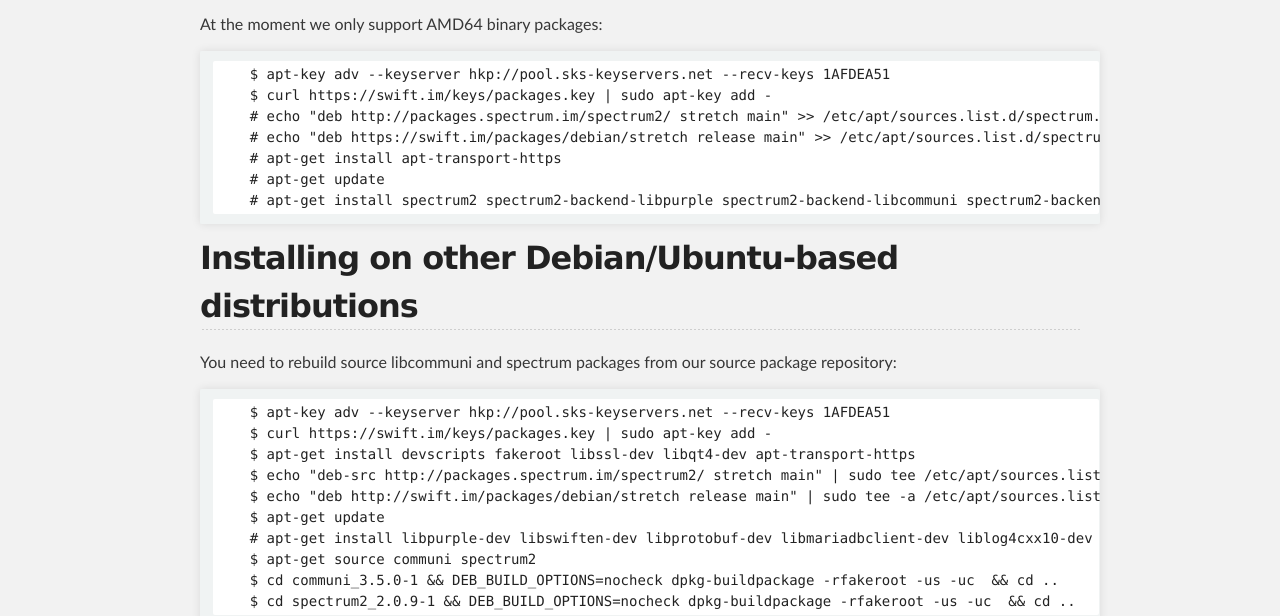
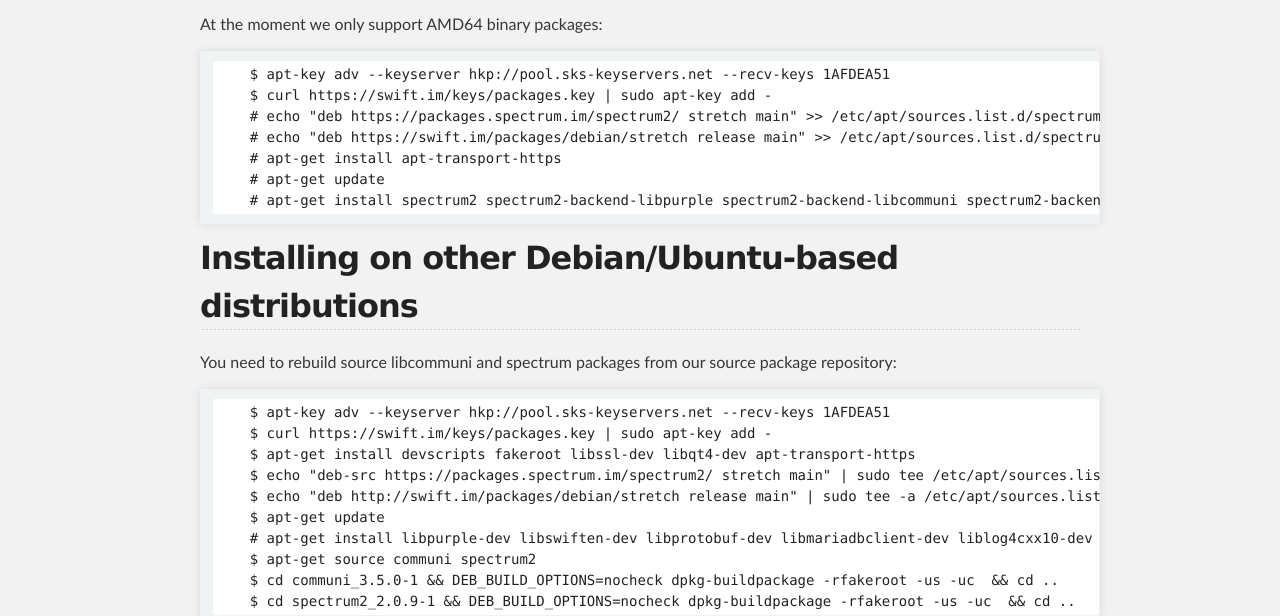
Before and after one commit to SpectrumIM/spectrum2, a Jekyll site: the page built from documentation/installation/packages_debian_ubuntu.md, in a window 1280 px wide. Shown: the part 306-922 px from the top of the page. Built offline with Jekyll 4.4.1, drawn with Linux system fonts in a browser that asks for light colours; some of the changed lines change nothing that is shown.

Commit message:
Update packages_debian_ubuntu.md
HTTP -> HTTPS

```diff
--- a/documentation/installation/packages_debian_ubuntu.md
+++ b/documentation/installation/packages_debian_ubuntu.md
@@ -10,7 +10,7 @@
 
         $ apt-key adv --keyserver hkp://pool.sks-keyservers.net --recv-keys 1AFDEA51
         $ curl https://swift.im/keys/packages.key | sudo apt-key add -
-        # echo "deb http://packages.spectrum.im/spectrum2/ stretch main" >> /etc/apt/sources.list.d/spectrum.list
+        # echo "deb https://packages.spectrum.im/spectrum2/ stretch main" >> /etc/apt/sources.list.d/spectrum.list
         # echo "deb https://swift.im/packages/debian/stretch release main" >> /etc/apt/sources.list.d/spectrum.list
         # apt-get install apt-transport-https
         # apt-get update
@@ -24,7 +24,7 @@
         $ apt-key adv --keyserver hkp://pool.sks-keyservers.net --recv-keys 1AFDEA51
         $ curl https://swift.im/keys/packages.key | sudo apt-key add -
         $ apt-get install devscripts fakeroot libssl-dev libqt4-dev apt-transport-https
-        $ echo "deb-src http://packages.spectrum.im/spectrum2/ stretch main" | sudo tee /etc/apt/sources.list.d/spectrum.list
+        $ echo "deb-src https://packages.spectrum.im/spectrum2/ stretch main" | sudo tee /etc/apt/sources.list.d/spectrum.list
         $ echo "deb http://swift.im/packages/debian/stretch release main" | sudo tee -a /etc/apt/sources.list.d/spectrum.list
         $ apt-get update
         # apt-get install libpurple-dev libswiften-dev libprotobuf-dev libmariadbclient-dev liblog4cxx10-dev protobuf-compiler libpopt-dev libdbus-glib-1-dev libpqxx3-dev cmake libevent-dev libboost-all-dev libidn11-dev libxml2-dev libavahi-client-dev libavahi-common-dev libcurl4-openssl-dev libsqlite3-dev
```
